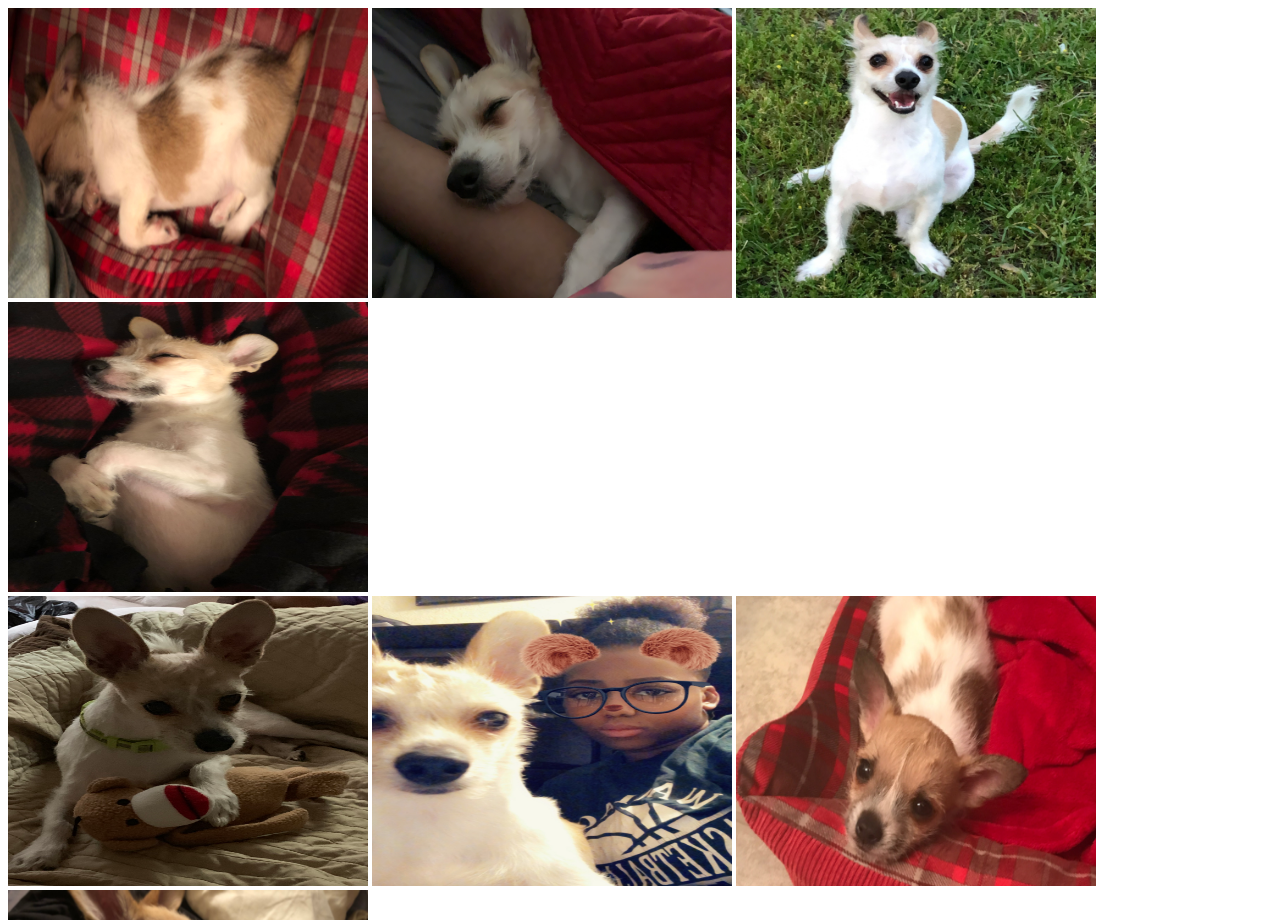
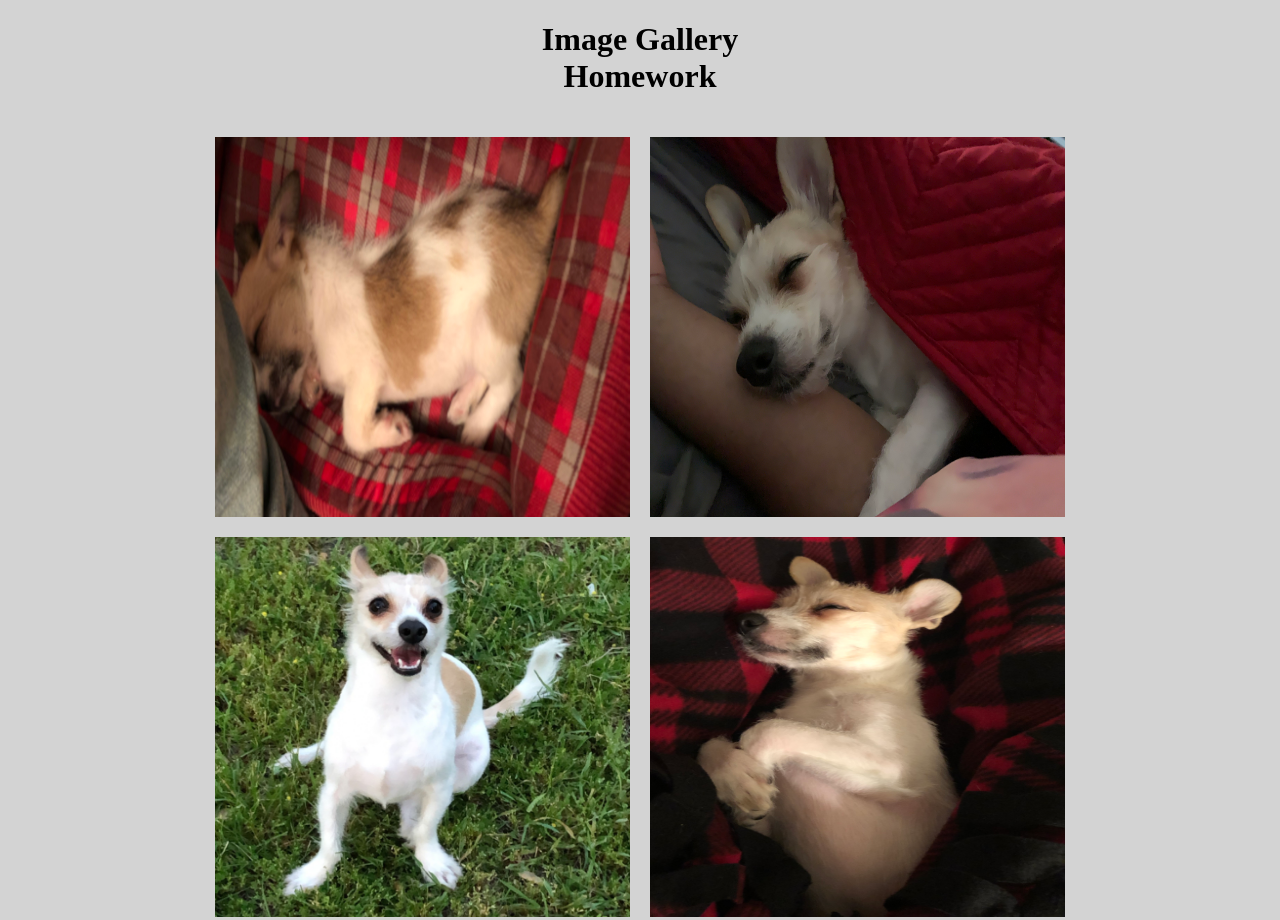
Before and after one commit to JLevelston/Image-Gallery, a plain HTML site: page JaNiece/index.html in a window 1280 px wide. Shown: the top 920 px of the page. Drawn offline with Linux system fonts and the light colour scheme.

Commit message:
added spacing for images

```diff
--- a/JaNiece/index.css
+++ b/JaNiece/index.css
@@ -1,4 +1,25 @@
+* {
+  box-sizing: border-box;
+}
+
+body {
+  margin:0;
+  padding:0;
+  background: lightgrey;
+}
+
+header {
+  text-align: center;
+}
+.container {
+  padding: 10px;
+  display: flex;
+  flex-wrap: wrap;
+  justify-content: center;
+}
+
 .dog {
-  height: 290px;
-  width: 360px;
+  width: 415px;
+  height: 380px;
+  margin: 10px;
 }
--- a/JaNiece/index.html
+++ b/JaNiece/index.html
@@ -4,19 +4,22 @@
   <meta charset="UTF-8">
   <meta name="viewport" content="width=device-width, initial-scale=1.0">
   <link rel="stylesheet" href="index.css">
-  <title>JaNiece|Dog</title>
+  <title>JaNiece|My Dog</title>
 </head>
 <body>
-  <section>
+  <header>
+    <h1>Image Gallery<br>Homework</h1>
+  </header>
+  <section class="container">
       <img src="images/image0.jpeg" alt="Ace as a pup" class="dog">
       <img src="images/image1.jpeg" alt="Ace sleeping on arm" class="dog">
       <img src="images/image2.jpeg" alt="Ace smiling" class="dog">
       <img src="images/image3.jpeg" alt="Ace sleeping on back" class="dog">
-    <br>
       <img src="images/image4.jpeg" alt="Ace with his monkey toy" class="dog">
       <img src="images/image5.jpeg" alt="Me and Ace bored face" class="dog">
       <img src="images/image6.jpeg" alt="Another baby Ace pic" class="dog">
       <img src="images/image8.jpeg" alt="Ace sleeping with bear toy" class="dog">
   </section>
+
 </body>
 </html>
```
Lines whose indentation alone changed are shown as unchanged.
